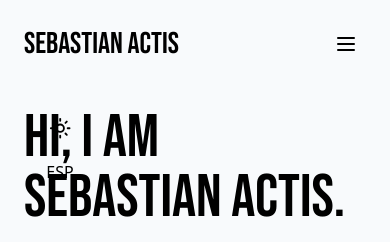
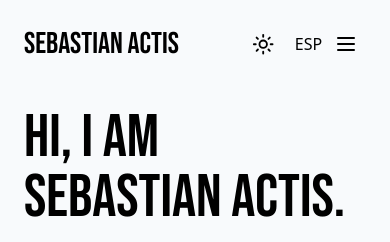
Before and after one commit to sebaactis/portfolio, a Next.js app: page / in a window 390 px wide. Shown: the top 242 px of the page. Built offline with nearby package versions, Linux system fonts and the light colour scheme.

Commit message:
boton de utilidades responsive

```diff
--- a/app/page.tsx
+++ b/app/page.tsx
@@ -13,7 +13,9 @@ export default function Home() {
 
   return (
     <>
-      <ButtonsFixed />
+      <div className="hidden md:block">
+        <ButtonsFixed />
+      </div>
       <main>
         <Presentation />
         <Separator className="dark:bg-gray-500" />
--- a/components/buttonsFixed.tsx
+++ b/components/buttonsFixed.tsx
@@ -8,7 +8,7 @@ const ButtonsFixed = () => {
     const { language, changeLanguage } = useLanguage();
 
     return (
-        <div className="flex flex-col w-10 mt-5 ml-10 fixed gap-1">
+        <div className="flex md:flex-col w-10 md:mt-5 ml-10 md:fixed gap-1">
             <ModeToggle />
             <Button variant="ghost" className="text-md" onClick={changeLanguage}> {language ? "ESP" : "ENG"}  </Button>
         </div>
--- a/components/navbar/navbar.tsx
+++ b/components/navbar/navbar.tsx
@@ -4,6 +4,7 @@ import NavLink from './navlink';
 import MobileToogle from './mobile-toggle';
 import { bebasNeue, manrope } from '@/utils/fonts';
 import { useLanguage } from '@/hooks/useLanguage';
+import ButtonsFixed from '../buttonsFixed';
 
 const NavBar = () => {
 
@@ -12,6 +13,9 @@ const NavBar = () => {
     return (
         <nav className='flex justify-between items-center m-6'>
             <a href="/" className={`${bebasNeue.className} text-3xl md:ml-8`}> SEBASTIAN ACTIS</a>
+            <div className="md:hidden">
+                <ButtonsFixed />
+            </div>
             <MobileToogle />
             <ul className={`${manrope.className} gap-4 text-lg mr-10 hidden md:flex items-center justify-between`}>
                 <NavLink label={language ? "Work" : "Trabajos"} href="#proyects" />
```
